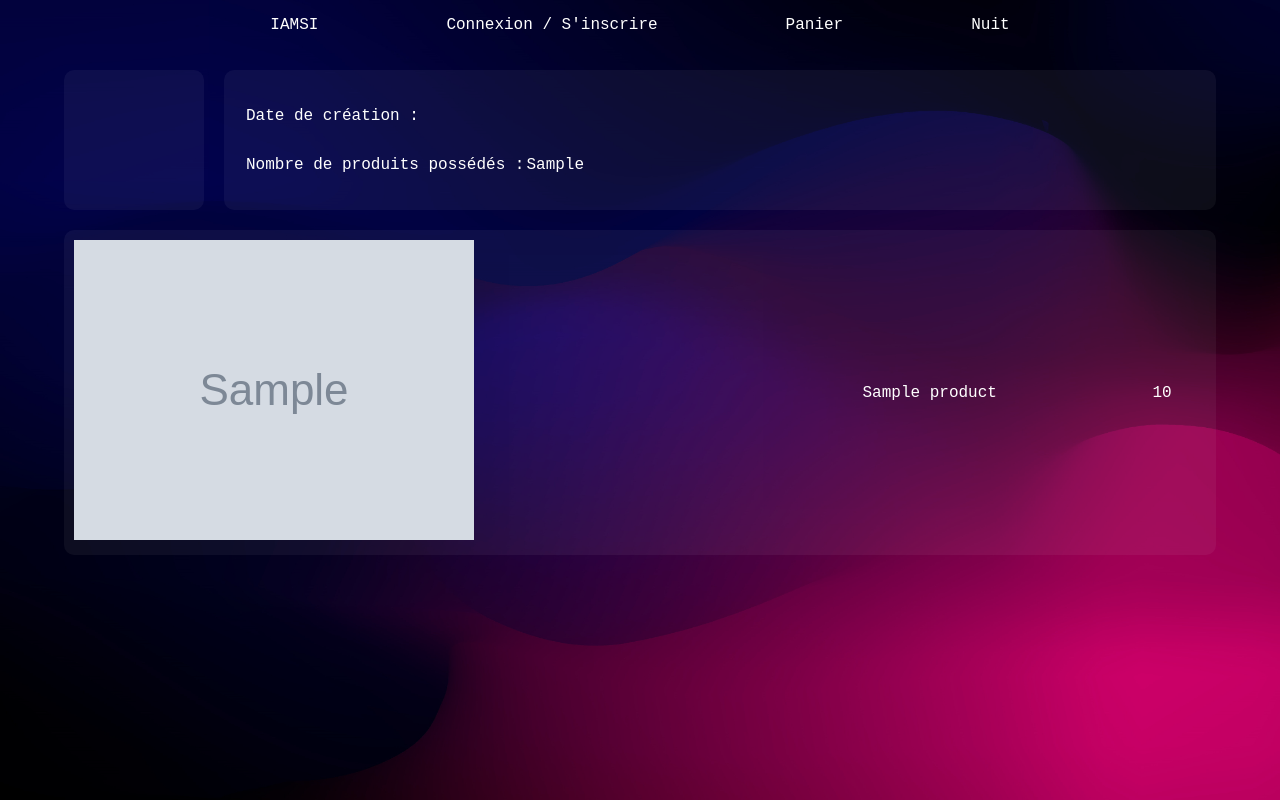
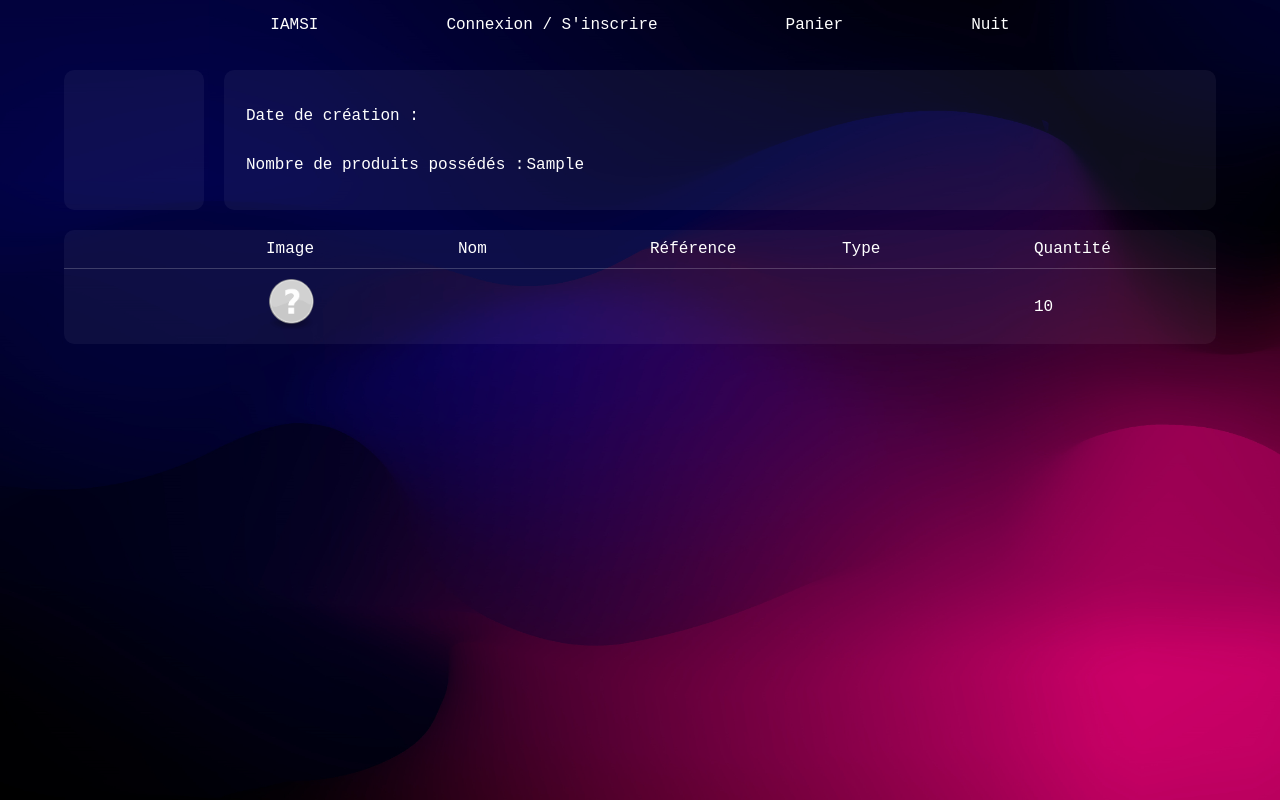
Before and after one commit to MikaChueWaye/IAMSI, a Symfony app: template templates/user/inventory.html.twig in a window 1280 px wide. Run offline with Twig, Linux system fonts and the light colour scheme; the template is opened without the code that fills it: most values are stand-ins (such as "Sample title", 1, 10 or a date in 2020); grey boxes marked "Sample" are stand-in pictures; some libraries are stand-ins or nearby versions.

Commit message:
css improvement, add inventory page details and css

```diff
--- a/public/css/base.css
+++ b/public/css/base.css
@@ -156,6 +156,9 @@ nav *:hover {
 .card-image img {
     height: 100%;
     z-index: 11;
+    image-rendering: pixelated;
+    image-rendering: -moz-crisp-edges;
+    image-rendering: crisp-edges;
 }
 
 .card-info {
--- a/public/css/inventory.css
+++ b/public/css/inventory.css
@@ -50,6 +50,7 @@
     background-color: var(--shop-background-color)!important;
     border-collapse: collapse;
     border-radius: 10px;
+    table-layout: fixed;
 }
 
 #user-inventory-table tr {
@@ -73,3 +74,7 @@
 .inventory-item-image {
     width: 50px;
 }
+
+td img {
+    width: 50px;
+}
--- a/public/css/productPage.css
+++ b/public/css/productPage.css
@@ -17,6 +17,9 @@ img {
     padding: 30px;
     border: solid rgba(255, 255, 255, 0.1) 1px;
     border-radius: 10px;
+    image-rendering: pixelated;
+    image-rendering: -moz-crisp-edges;
+    image-rendering: crisp-edges;
     z-index: 10;
 }
 
--- a/templates/shop/shop.html.twig
+++ b/templates/shop/shop.html.twig
@@ -19,7 +19,7 @@
                 <a href="{{ path('filterProduct', {'filter': 'Ressources'}) }}">Ressources</a>
             </div>
             <div>
-                <form class="card" method="post" action="{{ path("searchProduct") }}">
+                <form class="search-bar" method="post" action="{{ path("searchProduct") }}">
                     <label>
                         <input type="text" name="searchTerm" placeholder="Rechercher...">
                     </label>
--- a/templates/user/inventory.html.twig
+++ b/templates/user/inventory.html.twig
@@ -25,12 +25,15 @@
         {% if inventory is empty %}
             <p> Votre inventaire est vide au boulot!</p>
         {% else %}
+            <tr class="card">
+                <td>Image</td>
+                <td>Nom</td>
+                <td>Référence</td>
+                <td>Type</td>
+                <td>Quantité</td>
+            </tr>
             {%  for ligne in inventory %}
-                    <tr class="card">
-                        <td><img src="{{ ligne.product.imageProduct ? asset("img/products/uploads/" ~ ligne.product.imageProduct ~ "" ) : asset("img/products/undefined.png") }}" alt="product picture"></td>
-                        <td class="inventory-item-name">{{ ligne.product.name }}</td>
-                        <td class="inventory-item-qtty">{{ ligne.quantity }}</td>
-                    </tr>
+                {{ include('user/inventoryItem.html.twig', {'ligne' : ligne}) }}
             {% endfor %}
         {% endif %}
     </table>
--- /dev/null
+++ b/templates/user/inventoryItem.html.twig
@@ -0,0 +1,7 @@
+<tr class="card">
+    <td><a href="{{ path("readProduct", {'idProduct': ligne.product.id}) }}"><img src="{{ ligne.product.imageProduct ? asset("img/products/uploads/" ~ ligne.product.imageProduct ~ "" ) : asset("img/products/undefined.png") }}" alt="product picture"></a></td>
+    <td>{{ ligne.product.name }}</td>
+    <td>{{ ligne.product.ref }}</td>
+    <td>{{ ligne.product.type }}</td>
+    <td>{{ ligne.quantity }}</td>
+</tr>
```
Also changed, not shown: public/img/products/uploads/6565eea58ab9f.png (added), public/img/products/uploads/6565f07ba11fc.png (added), public/img/products/uploads/6565f156c20d3.png (added), public/img/products/uploads/6565fdbe04506.png (added), public/img/products/uploads/6566036a95cd5.png (added), var/data.db.
